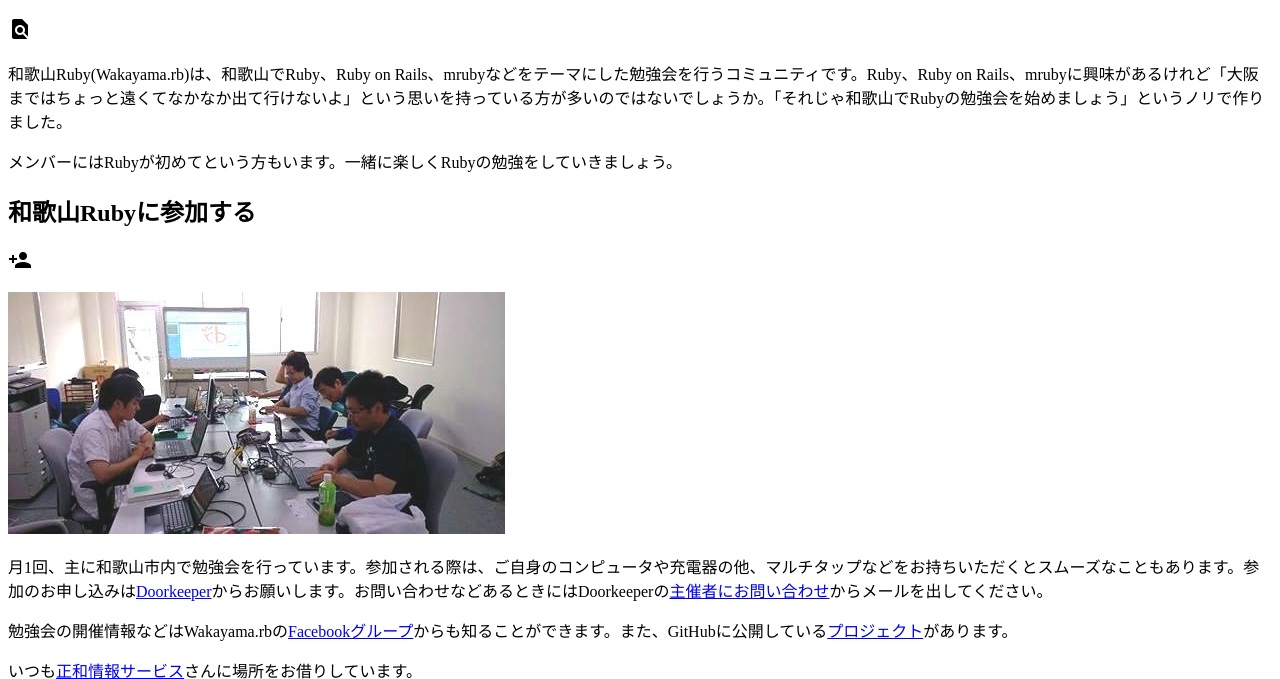
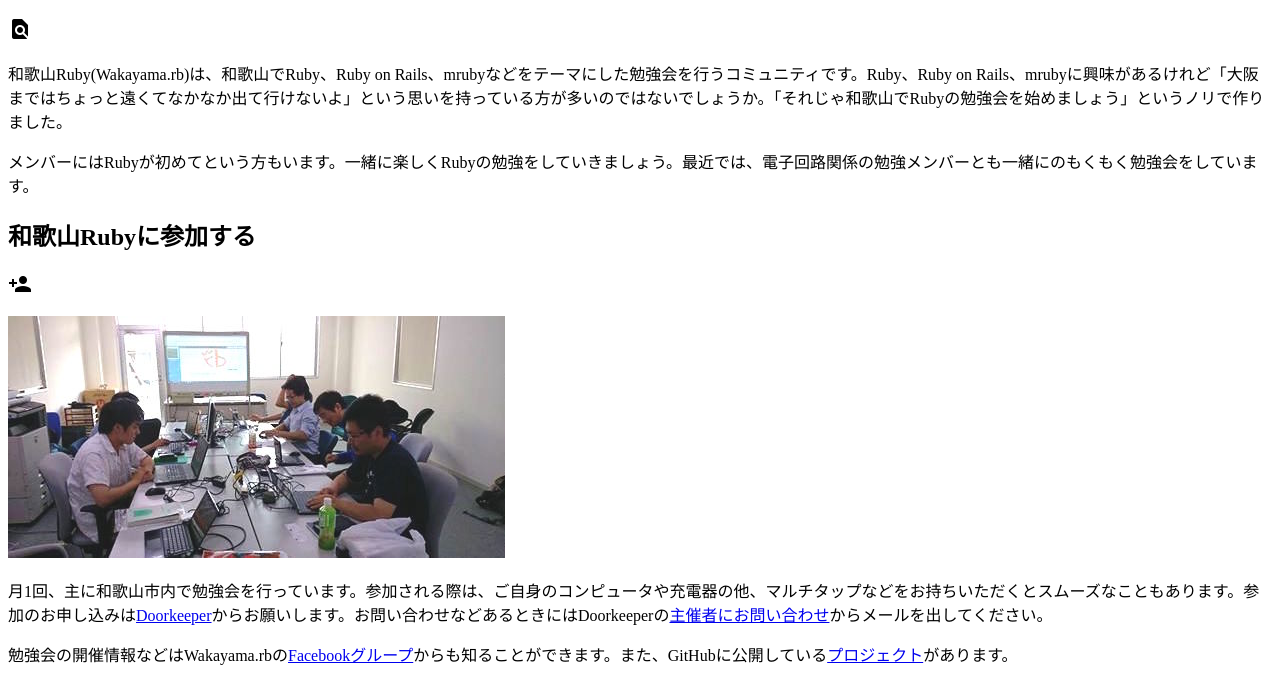
Before and after one commit to wakayamarb/wakayamarb.org, a website with bundled scripts: page index.html in a window 1280 px wide. Shown: the part 118-797 px from the top of the page. Built offline with nearby package versions, Linux system fonts and the light colour scheme; no server answers; files whose address does not match are found by name.

Commit message:
index.html update

```diff
--- a/index.html
+++ b/index.html
@@ -59,7 +59,7 @@
             </p>
             <div class="section-content">
               <p class="text-justify">和歌山Ruby(Wakayama.rb)は、和歌山でRuby、Ruby on Rails、mrubyなどをテーマにした勉強会を行うコミュニティです。Ruby、Ruby on Rails、mrubyに興味があるけれど「大阪まではちょっと遠くてなかなか出て行けないよ」という思いを持っている方が多いのではないでしょうか。「それじゃ和歌山でRubyの勉強会を始めましょう」というノリで作りました。</p>
-              <p class="text-justify">メンバーにはRubyが初めてという方もいます。一緒に楽しくRubyの勉強をしていきましょう。</p>
+              <p class="text-justify">メンバーにはRubyが初めてという方もいます。一緒に楽しくRubyの勉強をしていきましょう。最近では、電子回路関係の勉強メンバーとも一緒にのもくもく勉強会をしています。</p>
             </div>
           </div>
         </div>
```
